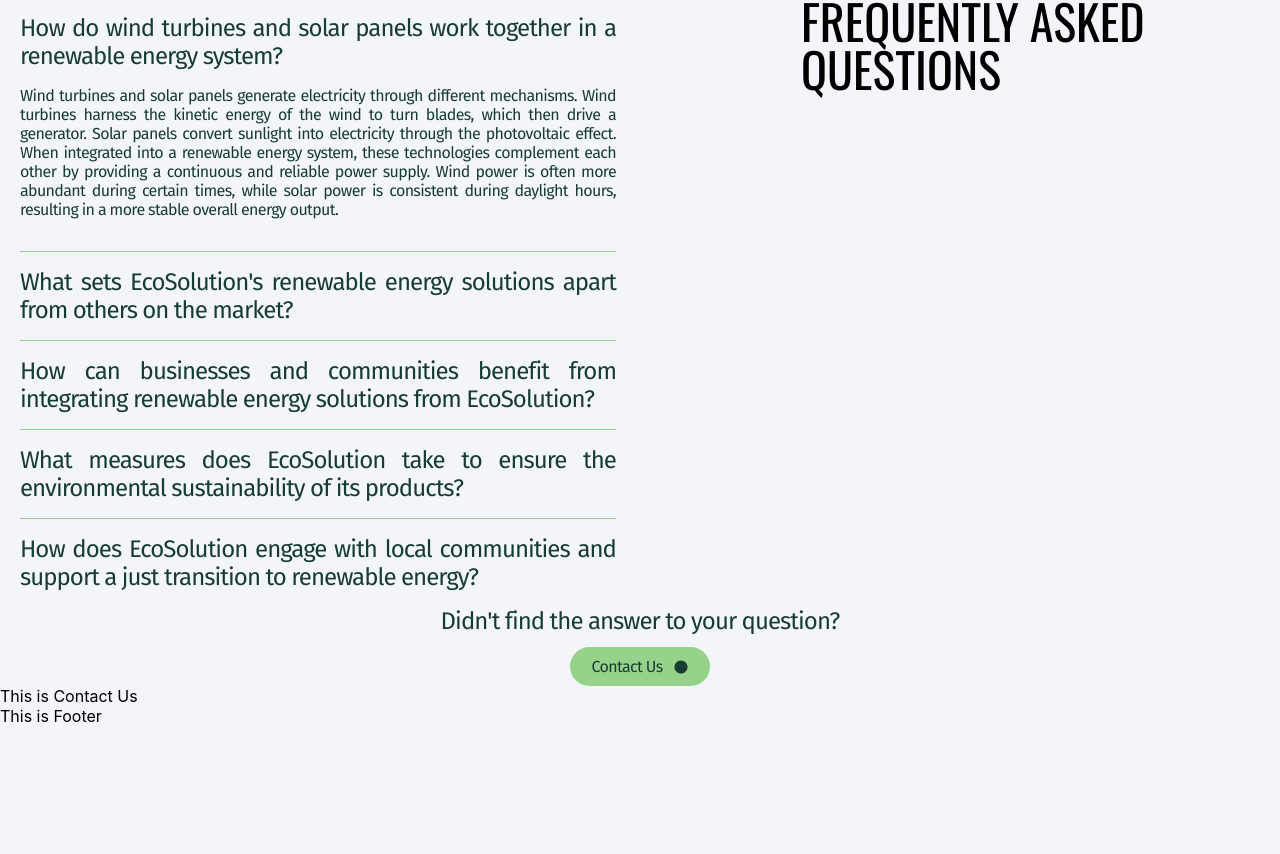
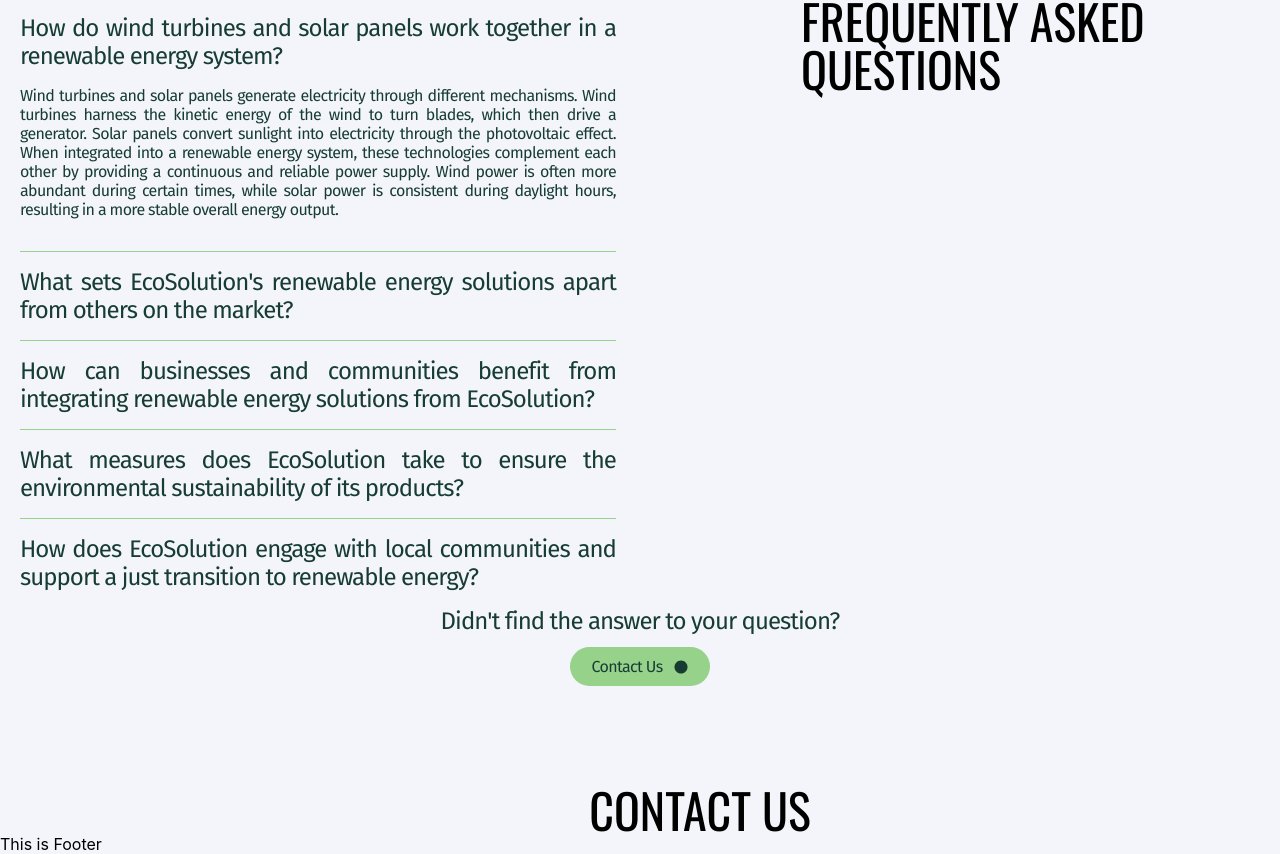
Before and after one commit to PrataCat/ecosolution-landing, a React (Create React App) app: page / in a window 1280 px wide. Shown: the part 1966-2820 px from the top of the page. Before the commit the page ends 2692 px from the top, so only its background shows below. Built offline with nearby package versions, Linux system fonts and the light colour scheme.

Commit message:
some in Contact us

```diff
--- a/src/components/ContactUs/ContactUs.jsx
+++ b/src/components/ContactUs/ContactUs.jsx
@@ -1,8 +1,12 @@
+import { Container } from "../../App.styled";
+import { ContactTitle } from "./ContactUs.styled";
+
 const ContactUs = () => {
   return (
-    <div id="contact-us">
-      <p>This is Contact Us</p>
-    </div>
+    <Container id="contact-us">
+      <ContactTitle>Contact Us</ContactTitle>
+      <div></div>
+    </Container>
   );
 };
 
--- a/src/components/ContactUs/ContactUs.styled.jsx
+++ b/src/components/ContactUs/ContactUs.styled.jsx
@@ -0,0 +1,32 @@
+import styled from "styled-components";
+import { theme } from "../../variables";
+
+export const ContactTitle = styled.h2`
+  margin-top: 36px;
+  display: flex;
+  justify-content: center;
+
+  @media screen and (min-width: 768px) {
+    margin-top: 100px;
+  }
+
+  @media screen and (min-width: 1280px) {
+    margin-left: 120px;
+  }
+`;
+
+export const ContactWrap = styled.div`
+  margin-top: 24px;
+  display: flex;
+  flex-direction: column;
+
+  @media screen and (min-width: 768px) {
+    margin-top: 40px;
+    flex-direction: row;
+    justify-content: space-between;
+  }
+
+  @media screen and (min-width: 1280px) {
+    margin-left: 120px;
+  }
+`;
```
